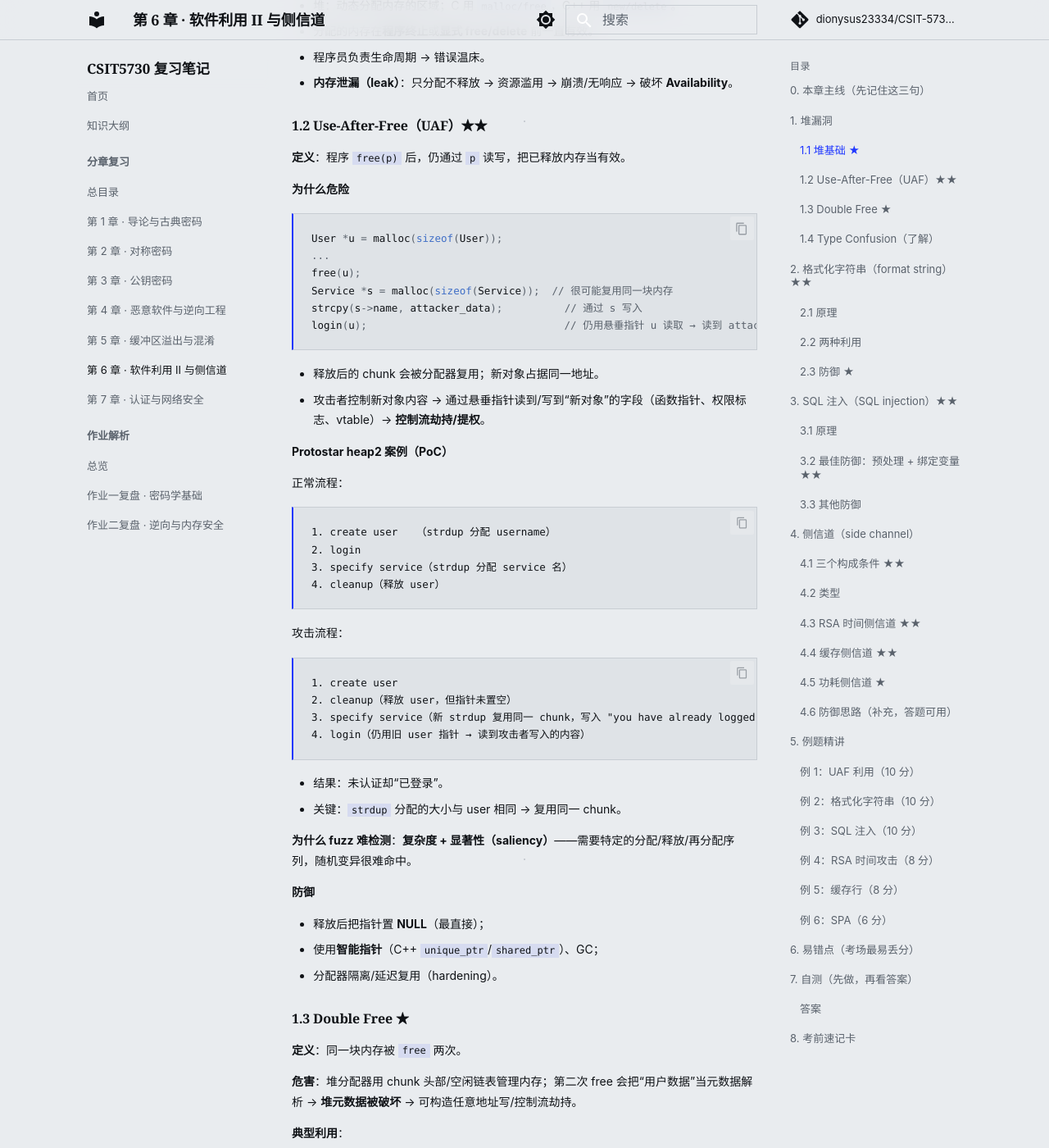
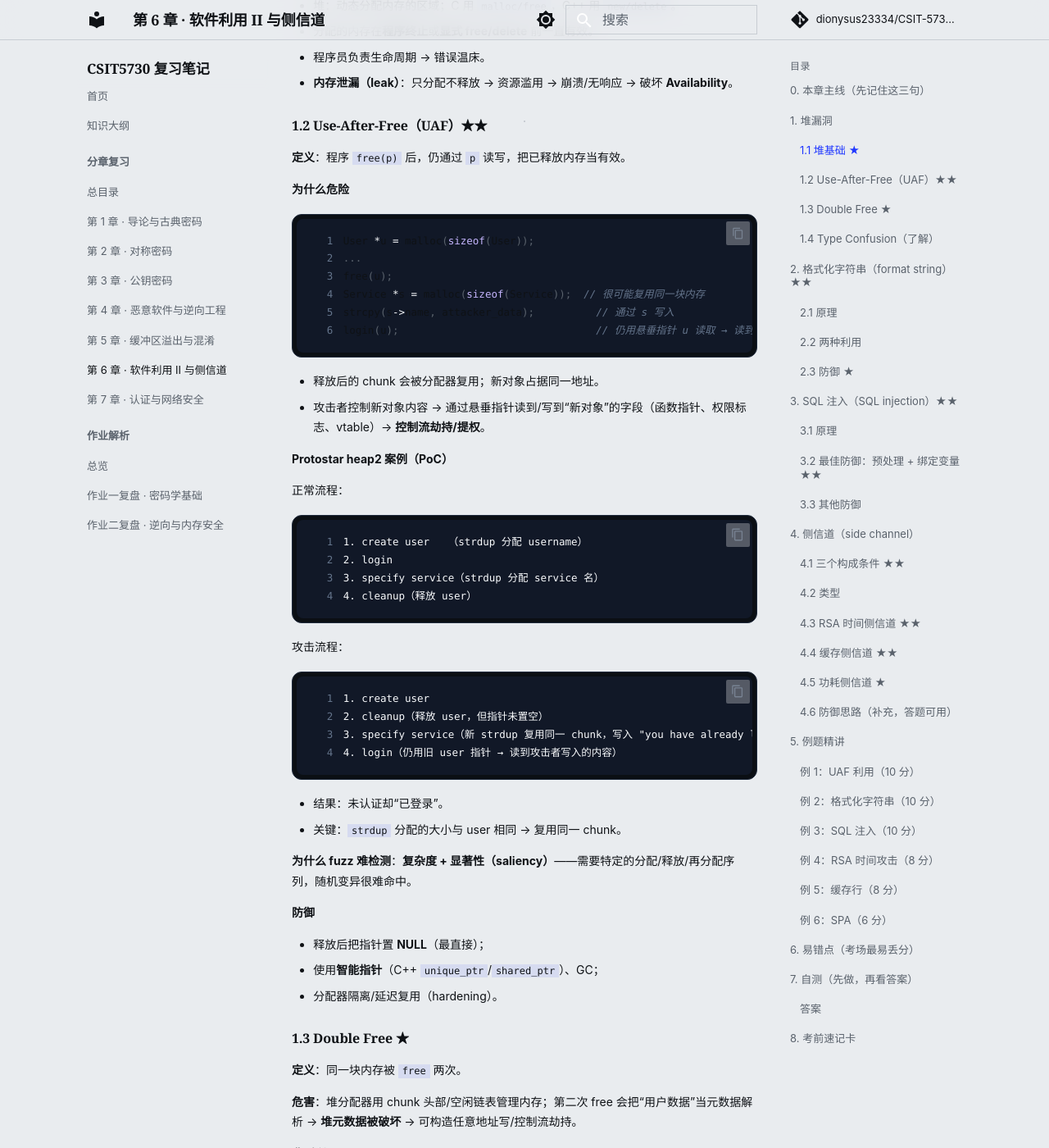
Before and after one commit to dionysus23334/CSIT-5730-WebCybersecurity, an MkDocs documentation site: the page built from docs/review/ch6-exploit-sidechannel.md, in a window 1280 px wide and 1400 px high, scrolled down 1202 px. Shown: the whole window at 82% size. Built offline with MkDocs 1.6.1 and Material for MkDocs 9.7.7, drawn with Linux system fonts in a browser that asks for light colours; comment, search, counter and statistics services are not loaded; some of the changed text lies outside the part shown.

Commit message:
Restyle code blocks with Tailwind-like dark panels and line numbers

```diff
--- a/docs/stylesheets/extra.css
+++ b/docs/stylesheets/extra.css
@@ -445,47 +445,95 @@ body {
   .kmap-item { grid-template-columns: 84px 1fr; }
 }
 
-/* Code blocks: a quiet “cell” panel with a blue spine, not a washed-out box */
+/* Code blocks: dark slate panel, rounded corners, inline line numbers */
 .md-typeset .highlight {
-  background: var(--cell);
-  border: 1px solid var(--line);
-  border-left: 2px solid var(--acc);
-  margin: 1.2em 0;
+  position: relative;
+  max-width: 100%;
+  margin: 1.25em 0;
+  padding: 5px;
+  background: #0b0f14;
+  border: 1px solid #1e293b;
+  border-radius: 12px;
+  overflow: hidden;
 }
 .md-typeset .highlight pre {
-  background: transparent;
-  border: 0;
   margin: 0;
   padding: 0;
+  background: #111827;
+  border: 0;
+  border-radius: 8px;
+  overflow: hidden;
 }
 .md-typeset .highlight code {
   display: block;
-  padding: .95rem 1.1rem;
+  padding: 16px 18px;
   background: transparent;
-  color: var(--ink);
+  color: #f8fafc;
+  font-family: var(--mono);
   font-size: 12.5px;
-  line-height: 1.7;
+  line-height: 1.75;
   overflow-x: auto;
+  white-space: pre;
 }
-.md-typeset .highlight .md-clipboard {
-  color: var(--mut);
-  background: color-mix(in srgb, var(--cell) 82%, transparent);
-  border-left: 1px solid var(--line);
-  border-bottom: 1px solid var(--line);
+.md-typeset .highlight .linenos {
+  display: inline-block;
+  width: 2.1em;
+  margin-right: 1em;
+  color: #64748b;
+  text-align: right;
+  user-select: none;
 }
-.md-typeset .highlight .md-clipboard:hover {
-  color: var(--acc);
+.md-typeset .highlight a {
+  color: inherit;
+  border-bottom: 0;
+}
+.md-typeset .highlight a:hover {
+  color: inherit;
+}
+.md-typeset .highlight .md-code__button {
+  top: 8px;
+  right: 8px;
+  color: #94a3b8;
+  background: transparent;
+  border: 0;
+  opacity: .55;
+}
+.md-typeset .highlight .md-code__button:hover {
+  color: #e2e8f0;
+  background: transparent;
+  opacity: 1;
 }
 
-/* Material's code copy button: keep it quiet */
-.md-typeset .md-code__button {
-  background: transparent;
-  border: 0;
-  color: var(--mut);
-  opacity: .55;
-}
-.md-typeset .md-code__button:hover {
-  background: transparent;
-  color: var(--acc);
-  opacity: 1;
-}
+/* Tailwind-ish token colors for the dark panel */
+.md-typeset .highlight .c,
+.md-typeset .highlight .c1,
+.md-typeset .highlight .cm,
+.md-typeset .highlight .cs { color: #64748b; font-style: italic; }
+.md-typeset .highlight .k,
+.md-typeset .highlight .kd,
+.md-typeset .highlight .kn,
+.md-typeset .highlight .kr,
+.md-typeset .highlight .kt { color: #c4b5fd; }
+.md-typeset .highlight .s,
+.md-typeset .highlight .s1,
+.md-typeset .highlight .s2,
+.md-typeset .highlight .sb,
+.md-typeset .highlight .sc,
+.md-typeset .highlight .sd,
+.md-typeset .highlight .se,
+.md-typeset .highlight .sh,
+.md-typeset .highlight .si,
+.md-typeset .highlight .sx { color: #7dd3fc; }
+.md-typeset .highlight .m,
+.md-typeset .highlight .mi,
+.md-typeset .highlight .mf,
+.md-typeset .highlight .mh,
+.md-typeset .highlight .mo { color: #fcd34d; }
+.md-typeset .highlight .nf,
+.md-typeset .highlight .fm { color: #f472b6; }
+.md-typeset .highlight .nb,
+.md-typeset .highlight .bp { color: #6ee7b7; }
+.md-typeset .highlight .o,
+.md-typeset .highlight .ow { color: #f8fafc; }
+.md-typeset .highlight .nt { color: #f472b6; }
+.md-typeset .highlight .na { color: #6ee7b7; }
--- a/mkdocs.yml
+++ b/mkdocs.yml
@@ -72,6 +72,8 @@ markdown_extensions:
   - pymdownx.superfences
   - pymdownx.highlight:
       anchor_linenums: true
+      linenums: true
+      linenums_style: inline
   - pymdownx.inlinehilite
   - pymdownx.arithmatex:
       generic: true
```
